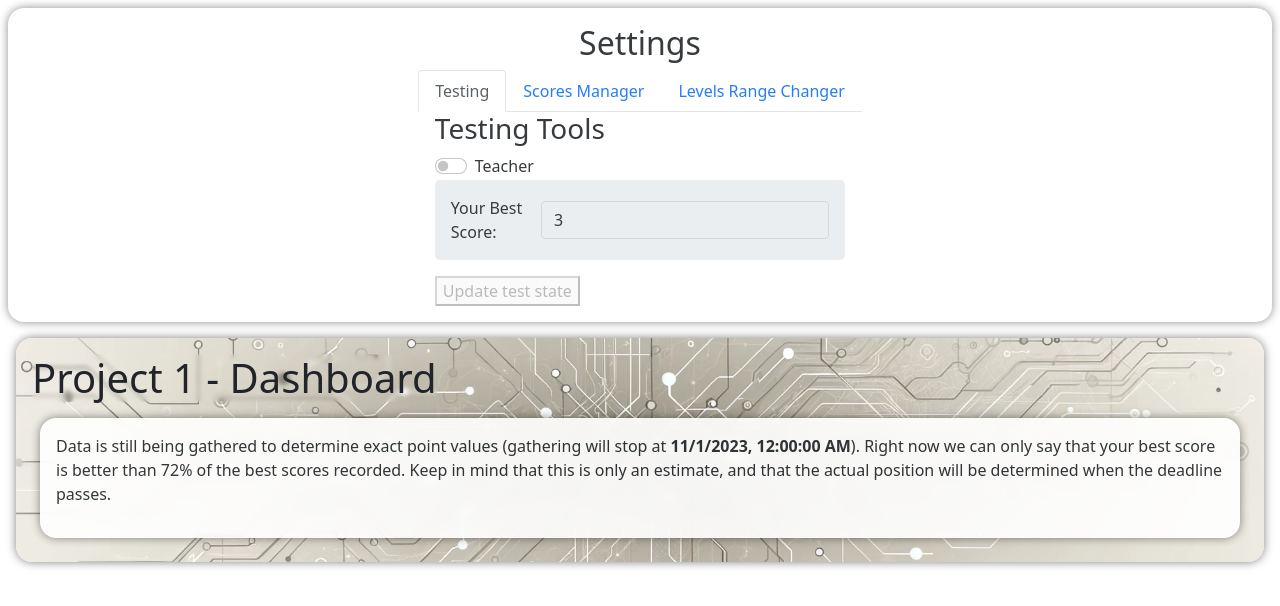
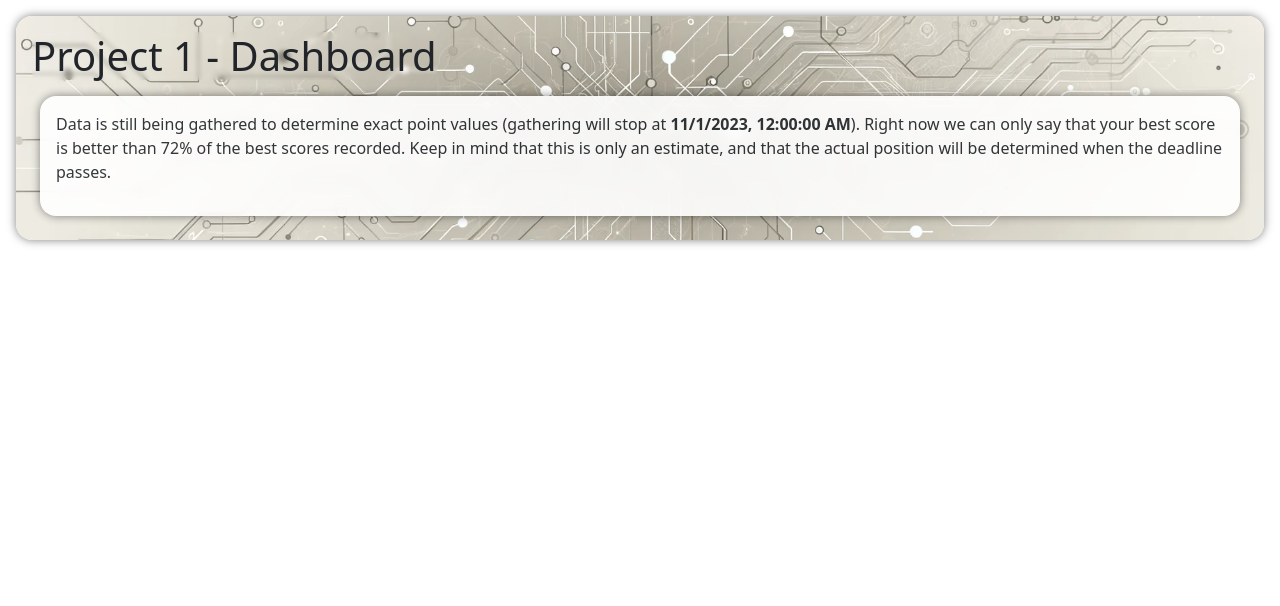
Before and after one commit to Jalez/stats, a React (Vite) app: page / in a window 1280 px wide. Shown: the top 606 px of the page. Built offline with nearby package versions, Linux system fonts and the light colour scheme.

Commit message:
Comment out the settings.

```diff
--- a/src/App.tsx
+++ b/src/App.tsx
@@ -1,14 +1,14 @@
 /** @format */
 
 import ScoreChart from './ScoreChart';
-import Settings from './Settings';
+// import Settings from './Settings';
 import StudentBoard from './StudentBoard';
 import View from './View';
 
 function App() {
 	return (
 		<div className=''>
-			<Settings />
+			{/* <Settings /> */}
 			{/* <Notification /> */}
 			<View for='student'>
 				<StudentBoard />
```
Also changed, not shown: 1 other file (tests, documents, lock files or other folders).
